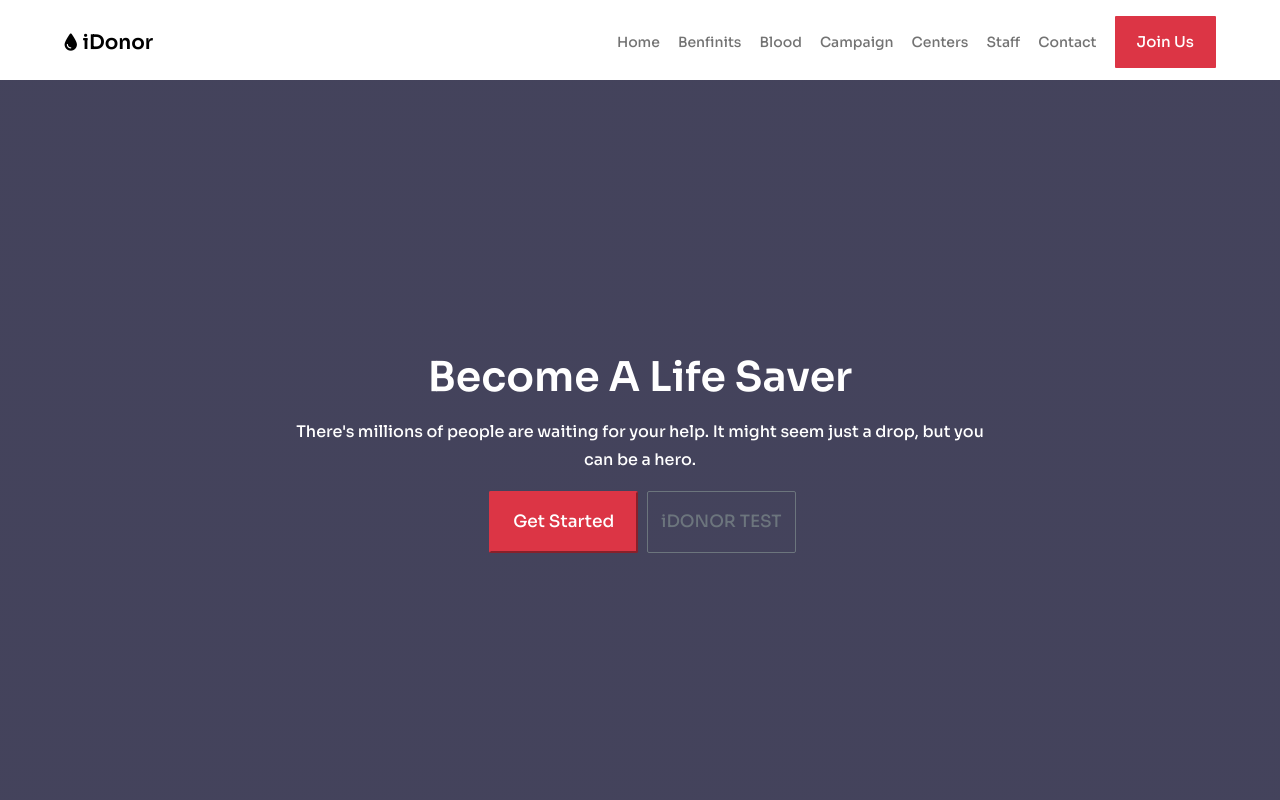
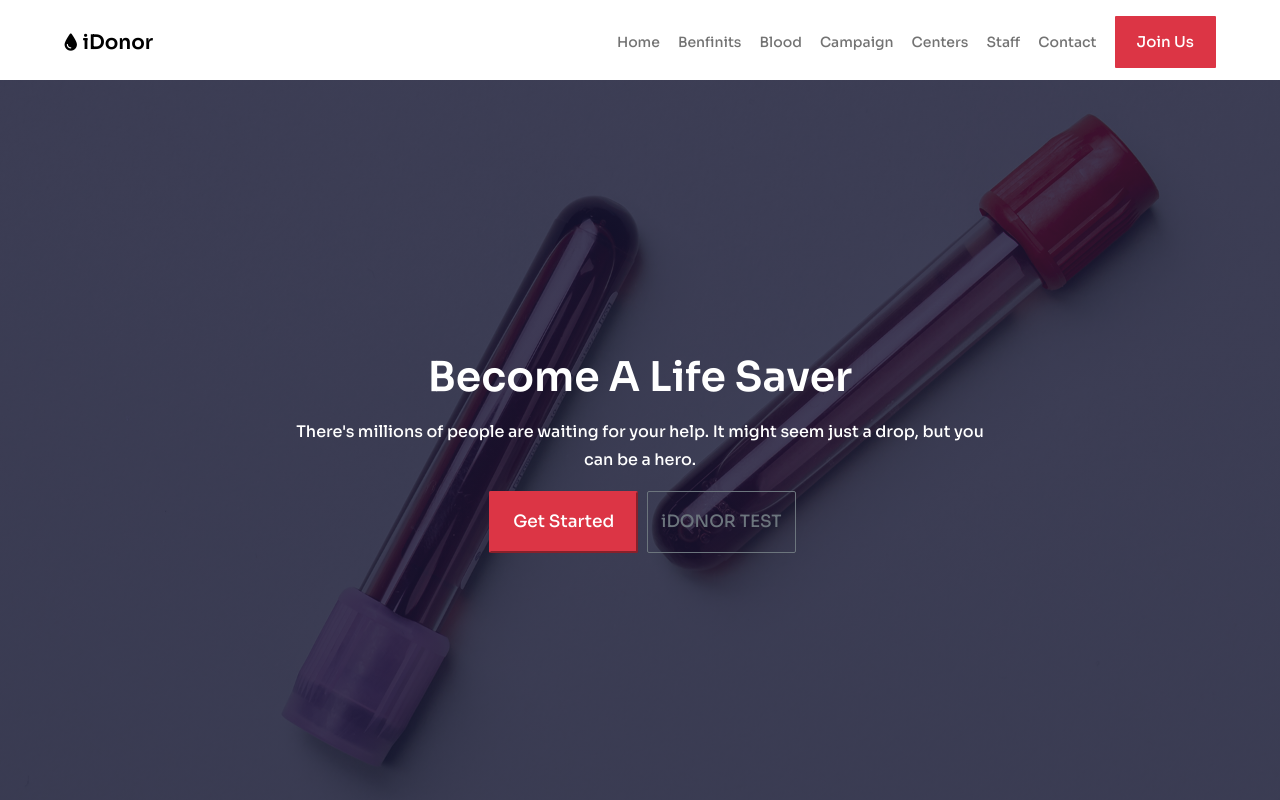
Before and after one commit to a7mad1112/idonor, a plain HTML site: page index.html in a window 1280 px wide. Shown: the top 800 px of the page. Drawn offline with Linux system fonts and the light colour scheme; the site is published under a folder, as on GitHub Pages, so addresses that start at the root find nothing.

Commit message:
Update style.css

```diff
--- a/css/style.css
+++ b/css/style.css
@@ -181,7 +181,7 @@ a {
 /* Start Home */
 .home{
     padding-top: 80px;
-    background-image: linear-gradient(rgba(21, 20, 51, 0.8), rgba(21, 20, 51, 0.8)), url(/./images/cover1.jpg);
+    background-image: linear-gradient(rgba(21, 20, 51, 0.8), rgba(21, 20, 51, 0.8)), url(../images/cover1.jpg);
     height: calc(100vh );
     background-size: cover;
     background-position: center;
```
